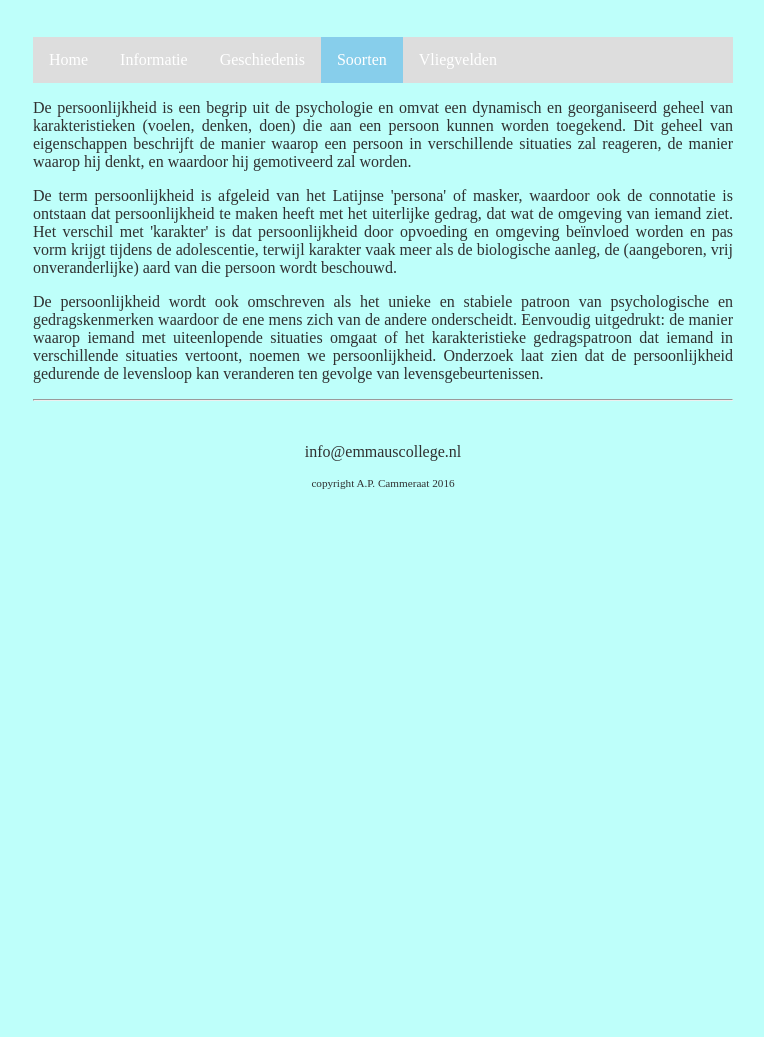
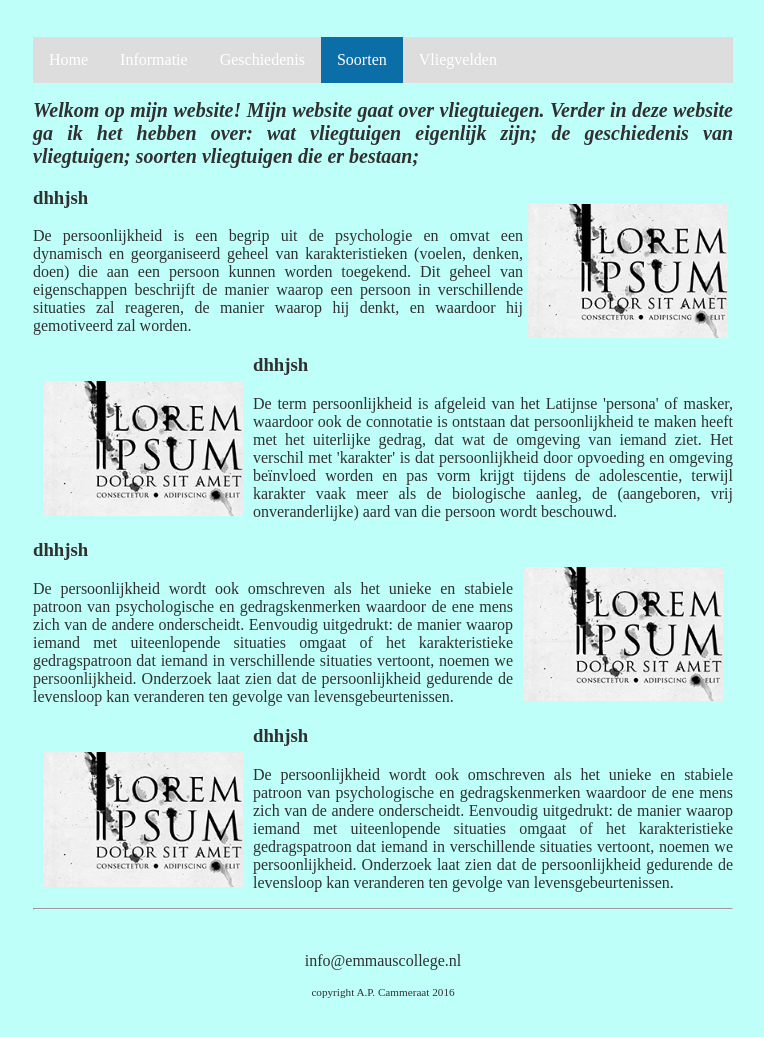
Before and after one commit to emmaus-archief/2021-4V-website-sk1700, a plain HTML site: page soorten.html in a window 1280 px wide. Shown: the part 61-1098 px from the top of the page, without its empty margins (257-1021 px from the left). Before the commit the page ends 821 px from the top, so only its background shows below. Drawn offline with Linux system fonts and the light colour scheme.

Commit message:
nieuw
Signed-off-by: sk1700 <112384@emmauscollege.nl>

```diff
--- a/soorten.html
+++ b/soorten.html
@@ -28,8 +28,19 @@
 
 
             <article>
+            <p>
+                <div class="inleiding">Welkom op mijn website! Mijn website gaat over vliegtuiegen. Verder in deze website ga ik het hebben over: wat vliegtuigen eigenlijk zijn; de geschiedenis van vliegtuigen; soorten vliegtuigen die er bestaan;</div> </p>
+                 <img class="foto7" src="afbeeldingen/loremipsum.jpg">
+                 <h3>dhhjsh</h3>
                 <p>De persoonlijkheid is een begrip uit de psychologie en omvat een dynamisch en georganiseerd geheel van karakteristieken (voelen, denken, doen) die aan een persoon kunnen worden toegekend. Dit geheel van eigenschappen beschrijft de manier waarop een persoon in verschillende situaties zal reageren, de manier waarop hij denkt, en waardoor hij gemotiveerd zal worden.</p>
+                <img class="foto8" src="afbeeldingen/loremipsum.jpg">
+                <h3>dhhjsh</h3>
                 <p>De term persoonlijkheid is afgeleid van het Latijnse 'persona' of masker, waardoor ook de connotatie is ontstaan dat persoonlijkheid te maken heeft met het uiterlijke gedrag, dat wat de omgeving van iemand ziet. Het verschil met 'karakter' is dat persoonlijkheid door opvoeding en omgeving beïnvloed worden en pas vorm krijgt tijdens de adolescentie, terwijl karakter vaak meer als de biologische aanleg, de (aangeboren, vrij onveranderlijke) aard van die persoon wordt beschouwd.</p>
+                <img class="foto9" src="afbeeldingen/loremipsum.jpg">
+                <h3>dhhjsh</h3>
+                <p>De persoonlijkheid wordt ook omschreven als het unieke en stabiele patroon van psychologische en gedragskenmerken waardoor de ene mens zich van de andere onderscheidt. Eenvoudig uitgedrukt: de manier waarop iemand met uiteenlopende situaties omgaat of het karakteristieke gedragspatroon dat iemand in verschillende situaties vertoont, noemen we persoonlijkheid. Onderzoek laat zien dat de persoonlijkheid gedurende de levensloop kan veranderen ten gevolge van levensgebeurtenissen.</p>
+                <img class="foto10" src="afbeeldingen/loremipsum.jpg">
+                <h3>dhhjsh</h3>
                 <p>De persoonlijkheid wordt ook omschreven als het unieke en stabiele patroon van psychologische en gedragskenmerken waardoor de ene mens zich van de andere onderscheidt. Eenvoudig uitgedrukt: de manier waarop iemand met uiteenlopende situaties omgaat of het karakteristieke gedragspatroon dat iemand in verschillende situaties vertoont, noemen we persoonlijkheid. Onderzoek laat zien dat de persoonlijkheid gedurende de levensloop kan veranderen ten gevolge van levensgebeurtenissen.</p>
             </article>
 
--- a/style.css
+++ b/style.css
@@ -52,6 +52,53 @@ footer {
     margin-bottom: 20px;
     width: 400px;
 }
+.foto4 {
+    float: left;
+    margin: 20px;
+}
+.foto5 {
+    float: center;
+    margin: 20px;
+    margin-left:100px;
+}
+.foto6 {
+     float: right;
+    margin: 20px;
+    width:400px;
+}
+.foto7 {
+    float: right;
+    margin: 5px;
+    margin-top:20px;
+    width:200px;
+
+}
+.foto8 {
+    float: left;
+    margin: 10px;
+    margin-top:30px;
+   width:200px;
+}
+.foto9 {
+    float: right;
+    margin: 10px;
+    margin-top:30px;
+     width:200px;
+
+}
+.foto10 {
+    float: left;
+    margin: 10px;
+    margin-top:30px;
+     width:200px;
+
+}
+.inleiding{
+    font-size:20px;
+    font-weight:bold;
+    font-style:italic;
+}
+
 
 .smalltext {
     font-size: 0.7em;
@@ -64,6 +111,7 @@ a {
 
 a:hover {
     text-decoration: underline;
+    background-color: rgb(90, 157, 245);
 }
 
 
@@ -89,9 +137,9 @@ nav li a {
 }
 
 nav li a:hover {
-    background-color: #aaaaaa;
+    background-color: #0d3e99;
 }
 
 nav li a.active {
-    background-color: skyblue;
+    background-color: rgb(12, 110, 167);
 }
```
Also changed, not shown: geschiedenis.html (+6 -0 lines), info.html (+2 -1 lines), vliegvelden.html (+9 -0 lines).
